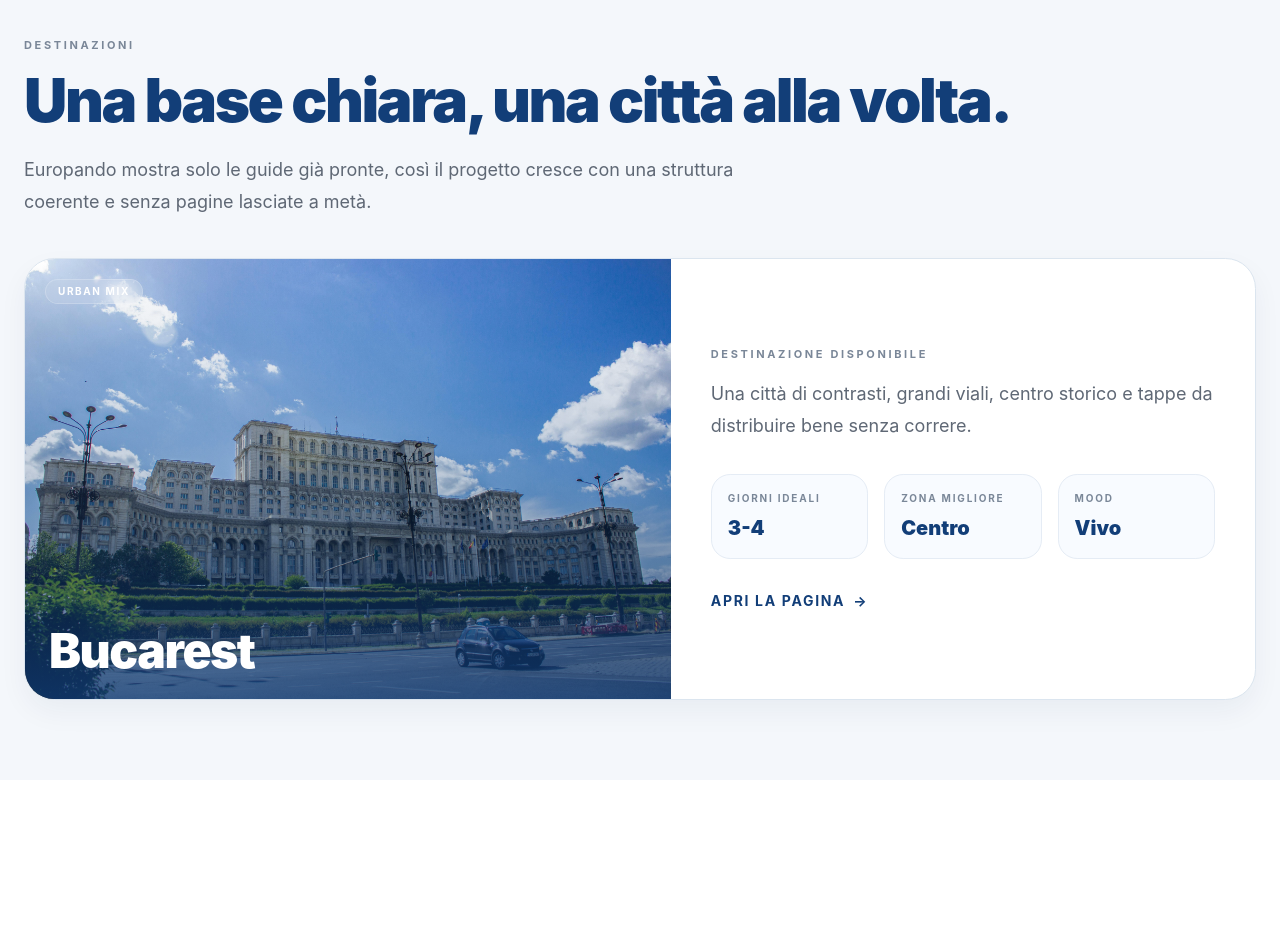
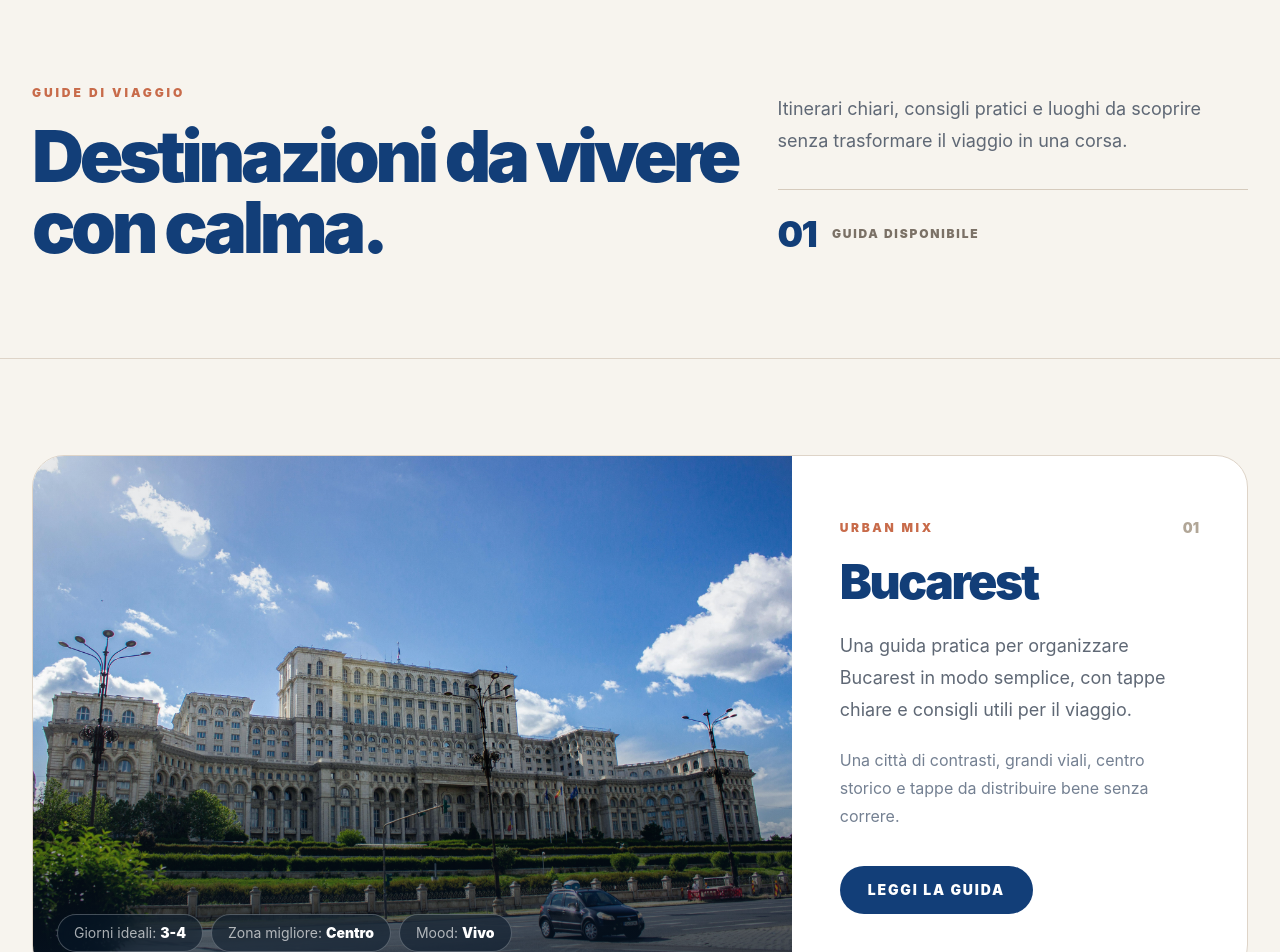
Before and after one commit to tuvericlaudio-stack/europando, a React (Vite) app: page /destinazioni in a window 1280 px wide. Shown: the part 100-1052 px from the top of the page. Before the commit the page ends 880 px from the top, so only its background shows below. Built offline with nearby package versions, Linux system fonts and the light colour scheme.

Commit message:
Ridisegna la pagina destinazioni

```diff
--- a/src/pages/DestinationsPage.jsx
+++ b/src/pages/DestinationsPage.jsx
@@ -1,90 +1,169 @@
 import Header from "../components/Header";
 
-export default function DestinationsPage({ logoSrc, destinations, navigateTo }) {
-  const sectionLabel =
-    destinations.length === 1 ? "Destinazione disponibile" : "Destinazioni pubblicate";
-
+export default function DestinationsPage({
+  logoSrc,
+  destinations,
+  navigateTo,
+}) {
   return (
-    <div className="min-h-screen bg-[#f4f7fb] text-[#17202c]">
+    <div className="min-h-screen bg-[#f7f4ee] text-[#14263d]">
       <Header
         logoSrc={logoSrc}
         onHome={() => navigateTo("/")}
-        onArticles={() => navigateTo("/articoli")}
         onDestinations={() => navigateTo("/destinazioni")}
       />
 
-      <section className="max-w-7xl mx-auto px-6 pt-12 pb-10">
-        <p className="text-[11px] font-bold uppercase tracking-[0.24em] text-[#7a8798]">
-          Destinazioni
+      <main>
+        {/* INTRODUZIONE */}
+        <section className="border-b border-[#ded4c8]">
+          <div className="mx-auto max-w-7xl px-5 py-16 md:px-8 md:py-24">
+            <div className="grid gap-10 lg:grid-cols-[1.2fr_0.8fr] lg:items-end">
+              <div>
+                <p className="text-xs font-black uppercase tracking-[0.24em] text-[#c86b4a]">
+                  Guide di viaggio
                 </p>
-        <h1 className="mt-4 text-4xl md:text-6xl font-black tracking-[-0.04em] text-[#123e78]">
-          Una base chiara, una città alla volta.
+
+                <h1 className="mt-5 max-w-4xl text-5xl font-black leading-[0.98] tracking-[-0.06em] text-[#123e78] sm:text-6xl md:text-7xl">
+                  Destinazioni da vivere con calma.
                 </h1>
-        <p className="mt-6 max-w-3xl text-lg leading-8 text-[#5f6875]">
-          Europando mostra solo le guide già pronte, così il progetto cresce con una
-          struttura coerente e senza pagine lasciate a metà.
+              </div>
+
+              <div className="lg:pb-2">
+                <p className="max-w-xl text-lg leading-8 text-[#5f6875]">
+                  Itinerari chiari, consigli pratici e luoghi da scoprire senza
+                  trasformare il viaggio in una corsa.
                 </p>
+
+                <div className="mt-8 flex items-center gap-4 border-t border-[#d6cbbd] pt-6">
+                  <span className="text-4xl font-black tracking-[-0.05em] text-[#123e78]">
+                    {String(destinations.length).padStart(2, "0")}
+                  </span>
+
+                  <span className="max-w-[170px] text-xs font-black uppercase leading-5 tracking-[0.15em] text-[#7b7166]">
+                    {destinations.length === 1
+                      ? "Guida disponibile"
+                      : "Guide disponibili"}
+                  </span>
+                </div>
+              </div>
+            </div>
+          </div>
         </section>
 
-      <section className="max-w-7xl mx-auto px-6 pb-20">
-        <div className="grid gap-6">
-          {destinations.map((destination) => (
+        {/* ELENCO DESTINAZIONI */}
+        <section className="mx-auto max-w-7xl px-5 py-16 md:px-8 md:py-24">
+          {destinations.length > 0 ? (
+            <div className="space-y-10">
+              {destinations.map((destination, index) => (
+                <article
+                  key={destination.slug}
+                  className="group grid overflow-hidden rounded-[2rem] border border-[#ded4c8] bg-white lg:grid-cols-[1.25fr_0.75fr]"
+                >
                   <button
                     type="button"
-              key={destination.slug}
-              onClick={() => navigateTo(`/destinazioni/${destination.slug}`)}
-              className="group text-left overflow-hidden rounded-[1.9rem] border border-[#dbe5ef] bg-white shadow-[0_12px_28px_rgba(20,40,70,0.05)] hover:-translate-y-1 hover:shadow-[0_18px_36px_rgba(20,40,70,0.08)] transition"
+                    onClick={() =>
+                      navigateTo(`/destinazioni/${destination.slug}`)
+                    }
+                    className="relative min-h-[400px] overflow-hidden text-left md:min-h-[520px]"
+                    aria-label={`Apri la guida di ${destination.name}`}
                   >
-              <div className="grid lg:grid-cols-[1.05fr_0.95fr] min-h-[440px]">
-                <div className="relative overflow-hidden">
                     <img
                       src={destination.image}
-                    alt={destination.name}
-                    className="absolute inset-0 h-full w-full object-cover transition duration-700 group-hover:scale-105"
+                      alt={`Veduta di ${destination.name}`}
+                      loading={index === 0 ? "eager" : "lazy"}
+                      className="absolute inset-0 h-full w-full object-cover transition duration-700 group-hover:scale-[1.025]"
                     />
-                  <div className="absolute inset-0 bg-gradient-to-t from-[#123e78]/82 via-[#123e78]/24 to-transparent" />
-                  <div className="absolute top-5 left-5 rounded-full border border-white/20 bg-white/10 px-3 py-1 text-[10px] font-bold uppercase tracking-[0.16em] text-white backdrop-blur-sm">
-                    {destination.tag}
-                  </div>
-                  <h2 className="absolute left-6 bottom-6 text-4xl md:text-5xl font-black tracking-[-0.03em] text-white">
-                    {destination.name}
-                  </h2>
-                </div>
 
-                <div className="p-8 md:p-10 flex flex-col justify-center">
-                  <p className="text-[11px] font-bold uppercase tracking-[0.24em] text-[#7a8798]">
-                    {sectionLabel}
-                  </p>
+                    <div className="absolute inset-0 bg-gradient-to-t from-[#071729]/75 via-transparent to-[#071729]/10" />
 
-                  <p className="mt-4 text-lg leading-8 text-[#5f6875]">
-                    {destination.text}
-                  </p>
-
-                  <div className="mt-8 grid sm:grid-cols-3 gap-4">
-                    {destination.stats.map((stat) => (
+                    <div className="absolute bottom-6 left-6 right-6 flex flex-wrap gap-2">
+                      {Array.isArray(destination.stats) &&
+                        destination.stats.map((stat) => (
                           <div
                             key={stat.label}
-                        className="rounded-[1.2rem] border border-[#e5ecf5] bg-[#f8fbff] p-4"
+                            className="rounded-full border border-white/25 bg-[#071729]/55 px-4 py-2 text-sm text-white backdrop-blur-md"
                           >
-                        <p className="text-[10px] font-bold uppercase tracking-[0.18em] text-[#7a8798]">
-                          {stat.label}
-                        </p>
-                        <p className="mt-2 text-xl font-black text-[#123e78]">
-                          {stat.value}
-                        </p>
+                            <span className="text-white/65">
+                              {stat.label}:{" "}
+                            </span>
+
+                            <span className="font-black">{stat.value}</span>
                           </div>
                         ))}
                     </div>
+                  </button>
 
-                  <div className="mt-8 inline-flex items-center gap-2 text-sm font-bold uppercase tracking-[0.12em] text-[#123e78]">
-                    Apri la pagina <span>→</span>
+                  <div className="flex flex-col justify-center p-7 md:p-10 lg:p-12">
+                    <div className="flex items-center justify-between gap-5">
+                      <p className="text-xs font-black uppercase tracking-[0.22em] text-[#c86b4a]">
+                        {destination.tag}
+                      </p>
+
+                      <span className="text-sm font-black text-[#b1a697]">
+                        {String(index + 1).padStart(2, "0")}
+                      </span>
+                    </div>
+
+                    <h2 className="mt-5 text-4xl font-black tracking-[-0.05em] text-[#123e78] md:text-5xl">
+                      {destination.name}
+                    </h2>
+
+                    <p className="mt-6 text-lg leading-8 text-[#5f6875]">
+                      {destination.intro ?? destination.text}
+                    </p>
+
+                    {destination.intro && (
+                      <p className="mt-5 leading-7 text-[#748092]">
+                        {destination.text}
+                      </p>
+                    )}
+
+                    <div className="mt-9">
+                      <button
+                        type="button"
+                        onClick={() =>
+                          navigateTo(`/destinazioni/${destination.slug}`)
+                        }
+                        className="min-h-12 rounded-full bg-[#123e78] px-7 py-3.5 text-sm font-black uppercase tracking-[0.13em] text-white transition hover:-translate-y-0.5 hover:bg-[#0d315f]"
+                      >
+                        Leggi la guida
+                      </button>
                     </div>
                   </div>
-              </div>
-            </button>
+                </article>
               ))}
             </div>
+          ) : (
+            <div className="rounded-[2rem] border border-[#ded4c8] bg-white p-10 text-center md:p-16">
+              <p className="text-xs font-black uppercase tracking-[0.22em] text-[#c86b4a]">
+                Guide in preparazione
+              </p>
+
+              <h2 className="mt-4 text-3xl font-black tracking-[-0.04em] text-[#123e78]">
+                Le prime destinazioni arriveranno presto.
+              </h2>
+            </div>
+          )}
         </section>
+
+        {/* METODO */}
+        <section className="mx-auto max-w-7xl px-5 pb-20 md:px-8 md:pb-28">
+          <div className="rounded-[2rem] bg-[#123e78] px-7 py-12 text-white md:px-12 md:py-16">
+            <p className="text-xs font-black uppercase tracking-[0.22em] text-[#efc4a4]">
+              Il metodo Europando
+            </p>
+
+            <h2 className="mt-4 max-w-3xl text-4xl font-black tracking-[-0.05em] md:text-5xl">
+              Una guida completa prima di pubblicare la successiva.
+            </h2>
+
+            <p className="mt-6 max-w-2xl text-lg leading-8 text-white/75">
+              Ogni destinazione viene organizzata con itinerario, trasporti,
+              zone dove dormire, locali e informazioni realmente utili.
+            </p>
+          </div>
+        </section>
+      </main>
     </div>
   );
 }
```
Lines whose indentation alone changed are shown as unchanged.
